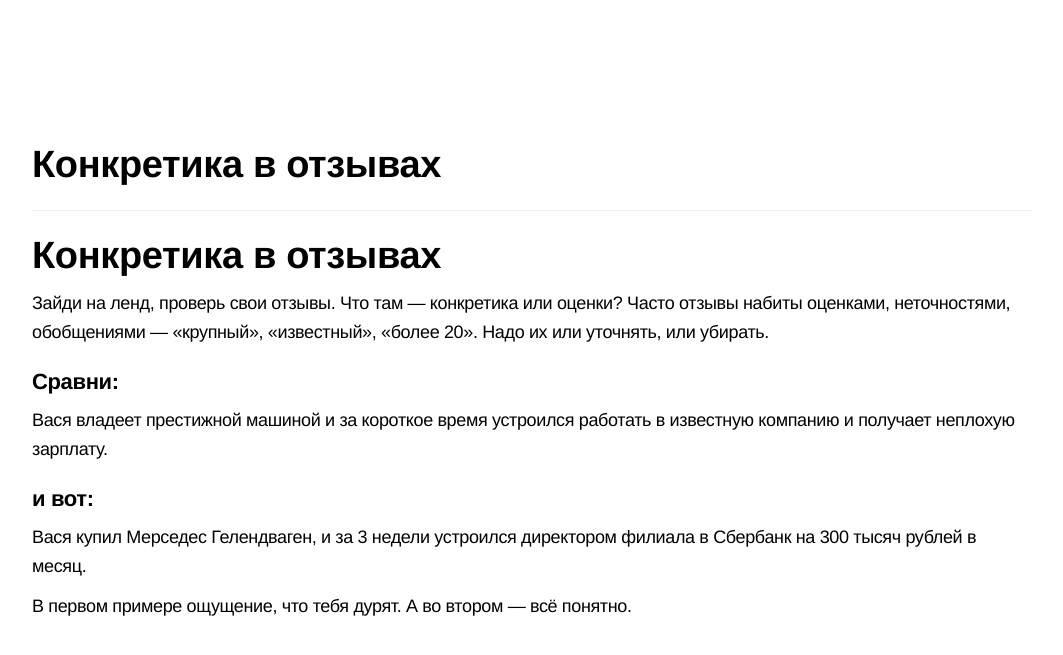
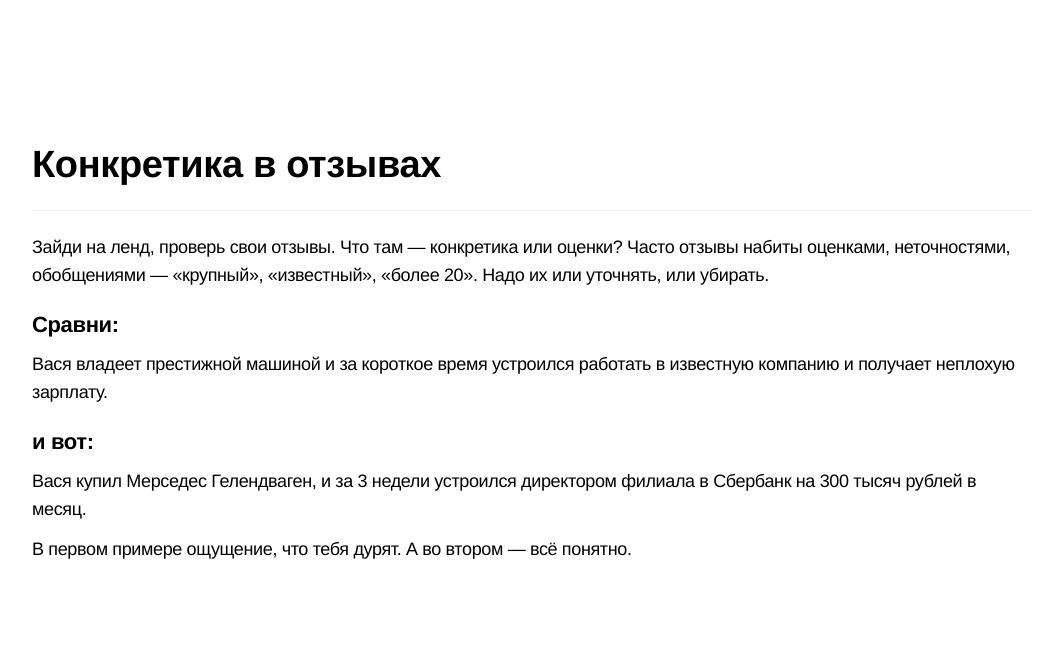
Before and after one commit to bz-icoach/bz-icoach.github.io, a Jekyll site: the page built from _posts/kak-dokazat-svoyu-ekspertnost/2018-01-16-konkretika-v-otzyvakh.md, in a window 1280 px wide. Shown: the top 655 px of the page, without its empty margins (108-1171 px from the left). Built offline with Jekyll 4.4.1, drawn with Linux system fonts in a browser that asks for light colours; nearby versions of some CDN libraries.

Commit message:
Update 2018-01-16-konkretika-v-otzyvakh.md

```diff
--- a/_posts/kak-dokazat-svoyu-ekspertnost/2018-01-16-konkretika-v-otzyvakh.md
+++ b/_posts/kak-dokazat-svoyu-ekspertnost/2018-01-16-konkretika-v-otzyvakh.md
@@ -2,8 +2,6 @@
 layout: post
 title: Конкретика в отзывах
 ---
-
-# Конкретика в отзывах
 
 Зайди на ленд, проверь свои отзывы. Что там — конкретика или оценки? Часто отзывы набиты оценками, неточностями, обобщениями — «крупный», «известный», «более 20». Надо их или уточнять, или убирать.
 
```
